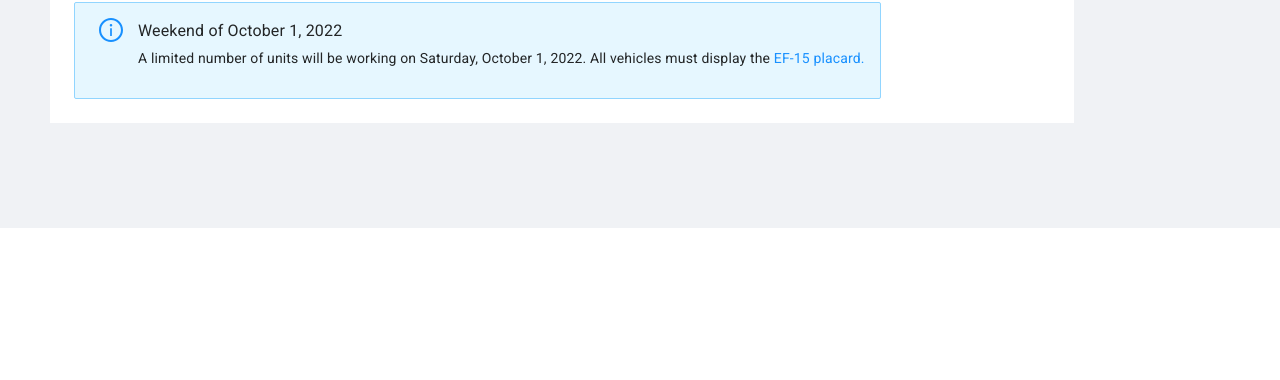
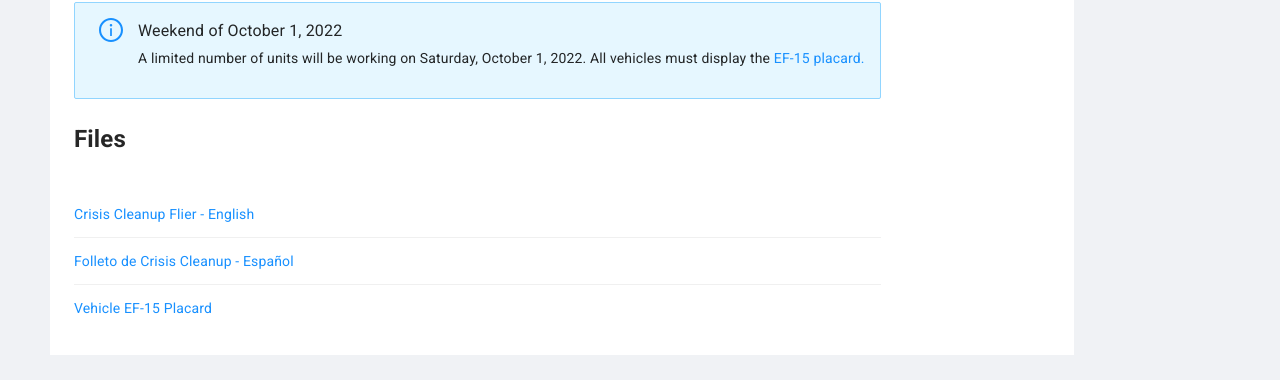
Before and after one commit to jaremieww/nase-disaster-relief, a React (Create React App) app: page /ian in a window 1280 px wide. Shown: the part 572-952 px from the top of the page. Before the commit the page ends 800 px from the top, so only its background shows below. Built offline with nearby package versions, Linux system fonts and the light colour scheme.

Commit message:
Add Crisis Cleanup fliers to Ian page

```diff
--- /dev/null
+++ b/src/S3.tsx
@@ -0,0 +1,11 @@
+import { ReactNode } from 'react'
+import PopoutLink from "./components/PopoutLink"
+
+const S3 = `https://nase-erc-assets.s3.amazonaws.com`
+
+export const formatS3Url = (path: string) => `${S3}/${path}`
+
+type S3LinkProps = { path: string, children: ReactNode }
+export const S3Link = ({ path, children }: S3LinkProps) => {
+  return <PopoutLink href={formatS3Url(path)}>{children}</PopoutLink>
+}
--- a/src/components/ian/Index.tsx
+++ b/src/components/ian/Index.tsx
@@ -1,16 +1,22 @@
-import { Alert, Space, Typography } from "antd"
+import { Alert, List, Space, Typography } from "antd"
+import { S3Link, formatS3Url } from "../../S3"
 import PopoutLink from "../PopoutLink"
 
 const { Paragraph, Title } = Typography
 
+const files = [
+  { title: 'Crisis Cleanup Flier - English', path: 'ian/cc-ian-english.jpg' },
+  { title: 'Folleto de Crisis Cleanup - Español', path: 'ian/cc-ian-spanish.jpg' },
+  { title: 'Vehicle EF-15 Placard', path: 'ian/EF-15-signage.pdf' }
+]
+
 export default () => {
-  const S3 = "https://nase-erc-assets.s3.amazonaws.com"
   return <Space direction="vertical" size="large">
     <Title level={2}>Hurricane Ian</Title>
 
     <Space direction="vertical">
       <img
-        src={`${S3}/ian/ian-satellite-800w.jpg`}
+        src={formatS3Url('ian/ian-satellite-800w.jpg')}
         alt="Hurricane Ian Satellite View"
         style={{maxWidth: '100%'}} />
       <cite>Image courtesy of <PopoutLink href="https://earthobservatory.nasa.gov/images/150408/hurricane-ian-reaches-florida">NASA</PopoutLink></cite>
@@ -19,8 +25,14 @@ export default () => {
     <Alert showIcon type="info" message="Weekend of October 1, 2022" description={
       <Paragraph>
         A limited number of units will be working  on Saturday, October 1, 2022.
-        All vehicles must display the <PopoutLink href={`${S3}/ian/EF-15-signage.pdf`}>EF-15 placard.</PopoutLink>
+        All vehicles must display the <S3Link path="ian/EF-15-signage.pdf">EF-15 placard.</S3Link>
       </Paragraph>
     } />
+
+    <Title level={3}>Files</Title>
+    <List
+      dataSource={files}
+      renderItem={item => <List.Item><S3Link path={item.path}>{item.title}</S3Link></List.Item>}
+      rowKey={item => item.path} />
   </Space>
 }
```
